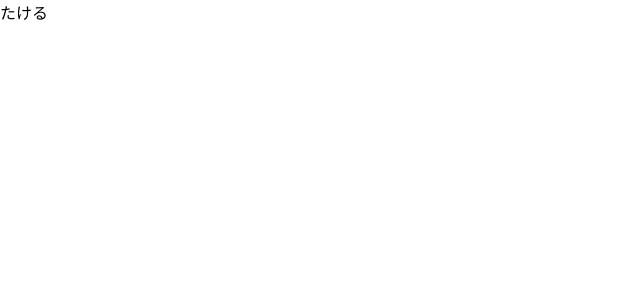
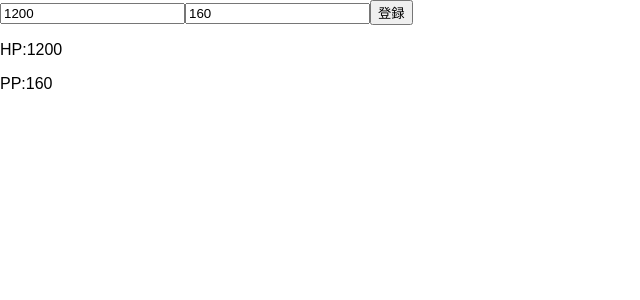
Before and after one commit to kf07/react, a React (Create React App) app: page / in a window 1280 px wide. Shown: the top 300 px of the page, without its empty margins (0-640 px from the left). Built offline with nearby package versions, Linux system fonts and the light colour scheme.

Commit message:
フォーム反映

```diff
--- a/src/App.js
+++ b/src/App.js
@@ -1,32 +1,50 @@
 import React from 'react';
 
-const Child = (props) => (
-    <div onClick={props.handleClick}>
-        {props.data}
-    </div>
-);
 class App extends React.Component {
-    constructor(props) {
+    constructor(props){
         super(props);
-        this.state = {
-            value1: 'たける',
-            value2: [ 'bar', 'baz' ],
+        this.state= {
+            hp:'1200',
+            pp:'160'
         };
+        this.handleChange = this.handleChange.bind(this);
         this.handleClick = this.handleClick.bind(this);
+    }
+    handleChange(e) {
+
+        switch (e.target.name) {
+            case 'hp':
+                this.setState({
+                    hp: e.target.value,
+                });
+
+                break;
+            case 'pp':
+                this.setState({
+                    pp: e.target.value,
+                });
+                break;
+            default:
+        }
     }
 
     handleClick(){
-        this.setState(() => {
-            return { value1: 'たかし' };
-        });
+        const hp = this.state.hp;
+        const pp = this.state.pp;
+        console.log(hp,pp)
     }
 
-    render() {
-        return (
-            <div>
-                <Child data={this.state.value1} handleClick={this.handleClick} />
-            </div>
-        );
+    render(){
+        return(
+           <div className="form">
+               <input value={this.state.hp} onChange={this.handleChange} name="hp" />
+               <input value={this.state.pp} onChange={this.handleChange} name="pp" />
+               <button onClick={this.handleClick}>登録</button>
+               <p>HP:{this.state.hp}</p>
+               <p>PP:{this.state.pp}</p>
+           </div>
+        )
     }
 }
+
 export default App;
```
